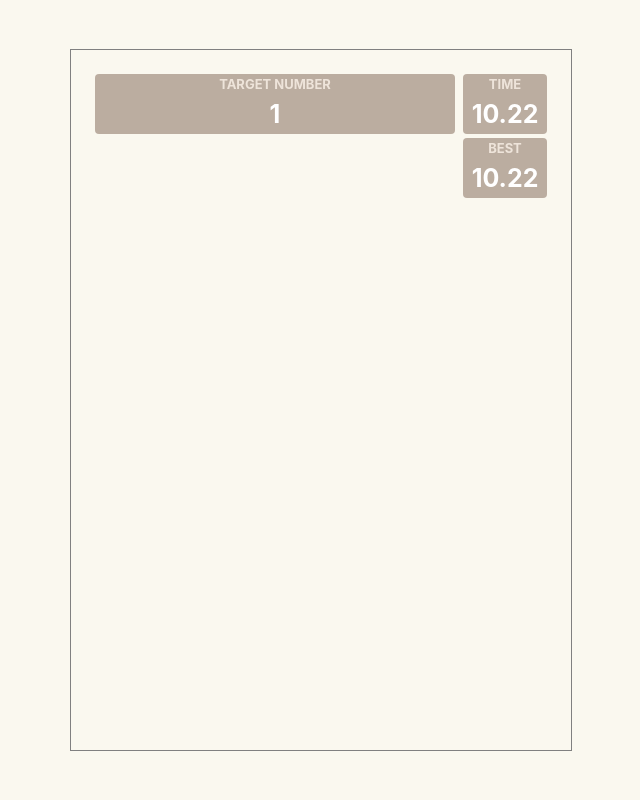
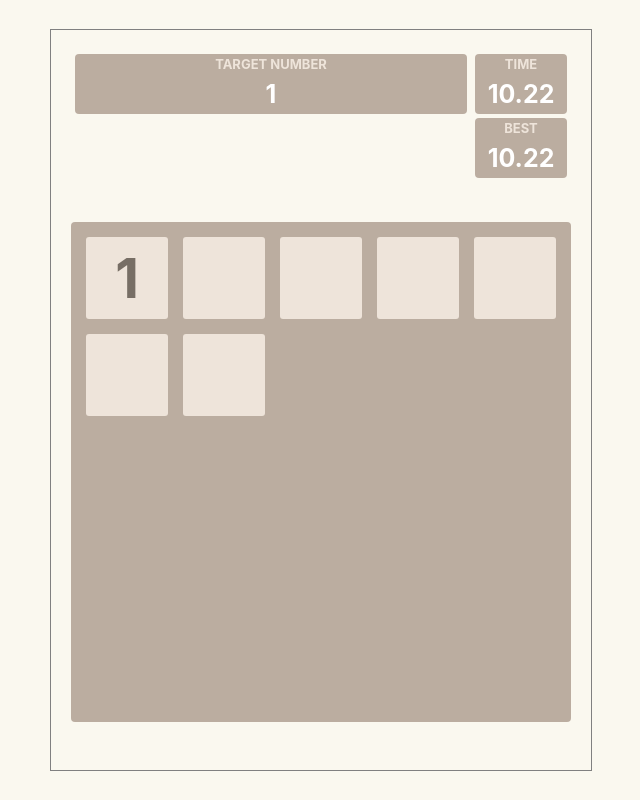
Before and after one commit to jhlov/pluspang, a React (Create React App) app: page /game in a window 1280 px wide. Shown: the whole page, without its empty margins (319-959 px from the left). Built offline with nearby package versions, Linux system fonts and the light colour scheme.

Commit message:
게임 보드 마크업

```diff
--- a/src/components/app/App.scss
+++ b/src/components/app/App.scss
@@ -8,6 +8,7 @@
 
   .container {
     border: 1px solid gray;
+    padding: 20px;
     width: 500px;
     height: 700px;
   }
--- /dev/null
+++ b/src/components/game/Cell.js
@@ -0,0 +1,7 @@
+import React from "react";
+
+const Cell = ({ value }) => {
+  return <div className="cell">{value}</div>;
+};
+
+export default Cell;
--- a/src/components/game/Game.js
+++ b/src/components/game/Game.js
@@ -1,8 +1,12 @@
+import "./Game.scss";
+
+import Cell from "components/game/Cell";
 import React from "react";
 
 const Game = () => {
   return (
-    <div className="p-20">
+    <div>
+      {/* 상단 */}
       <div className="d-flex">
         <div className="flex-4">
           <div className="card">
@@ -22,6 +26,17 @@ const Game = () => {
           </div>
         </div>
       </div>
+
+      {/* 하단 */}
+      <div className="board mt-40">
+        <Cell value={1} />
+        <Cell />
+        <Cell />
+        <Cell />
+        <Cell />
+        <Cell />
+        <Cell />
+      </div>
     </div>
   );
 };
--- /dev/null
+++ b/src/components/game/Game.scss
@@ -0,0 +1,22 @@
+.board {
+  display: grid;
+  grid-template-rows: repeat(5, 1fr);
+  grid-template-columns: repeat(5, 1fr);
+  background-color: #bbada0;
+  border-radius: 4px;
+  width: 470px;
+  height: 470px;
+  gap: 15px;
+  padding: 15px;
+
+  .cell {
+    background: #eee4da;
+    border-radius: 3px;
+    text-align: center;
+    font-size: 55px;
+    font-weight: bold;
+    display: flex;
+    justify-content: center;
+    align-items: center;
+  }
+}
```
Also changed, not shown: 1 other file (tests, documents, lock files or other folders).
